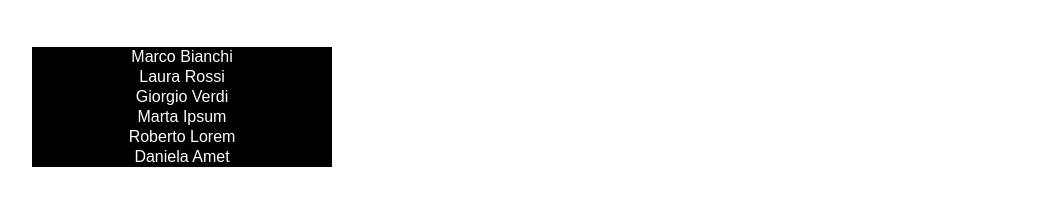
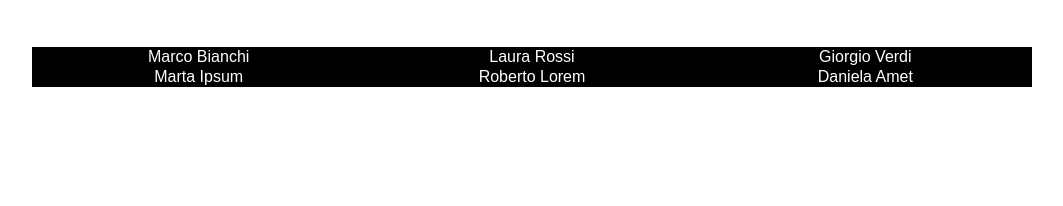
Before and after one commit to EmanueleManno/html-css-float-cards, a plain HTML site: page index.html in a window 1280 px wide. Shown: the part 108-314 px from the top of the page, without its empty margins (108-1171 px from the left). Drawn offline with Linux system fonts and the light colour scheme; a web font is replaced by a local one.

Commit message:
Float left section

```diff
--- a/css/style.css
+++ b/css/style.css
@@ -31,8 +31,12 @@ main {
 
 /*Card*/
 #card {
-    max-width: 300px;
+    width: calc(100%/3);
     color:white;
     border: 1px solid black;
     background-color: black
 }
+
+.firstgroup,.secondgroup {
+    float:left;
+}
```
